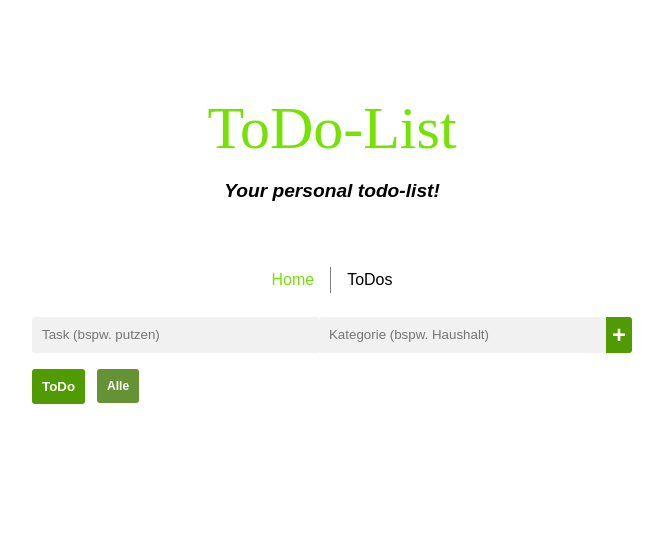
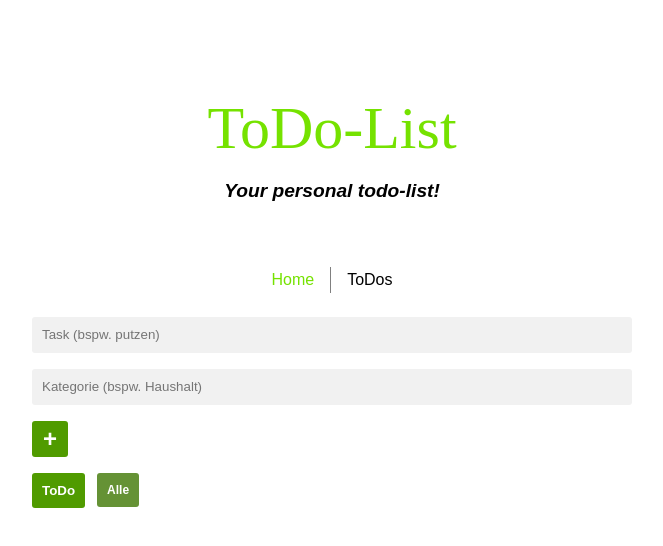
Before and after one commit to Kartoffi/todo-list, a Vue app: page /todos in a window 1280 px wide. Shown: the top 546 px of the page, without its empty margins (308-971 px from the left). Built offline with nearby package versions, Linux system fonts and the light colour scheme.

Commit message:
Change Input fields

```diff
--- a/src/views/ToDosView.vue
+++ b/src/views/ToDosView.vue
@@ -94,11 +94,11 @@
 
 <style scoped>
   .input-task {
-    width: 100%;
+    width: calc(100% - 20px);
     padding: 0 10px;
     height: 36px;
     border: none;
-    border-radius: 3px 0px 0px 3px;
+    border-radius: 3px;
     background-color: rgb(241, 241, 241);
   }
 
@@ -110,7 +110,7 @@
     background-color: #509b00;
     color: white;
     border: none;
-    border-radius: 0px 3px 3px 0px;
+    border-radius: 3px;
     cursor: pointer;
   }
 
@@ -139,7 +139,9 @@
 
  form {
     display: flex;
+    flex-direction: column;
     width: 100%;
+    gap: 1rem;
  }
 
  .group {
```
